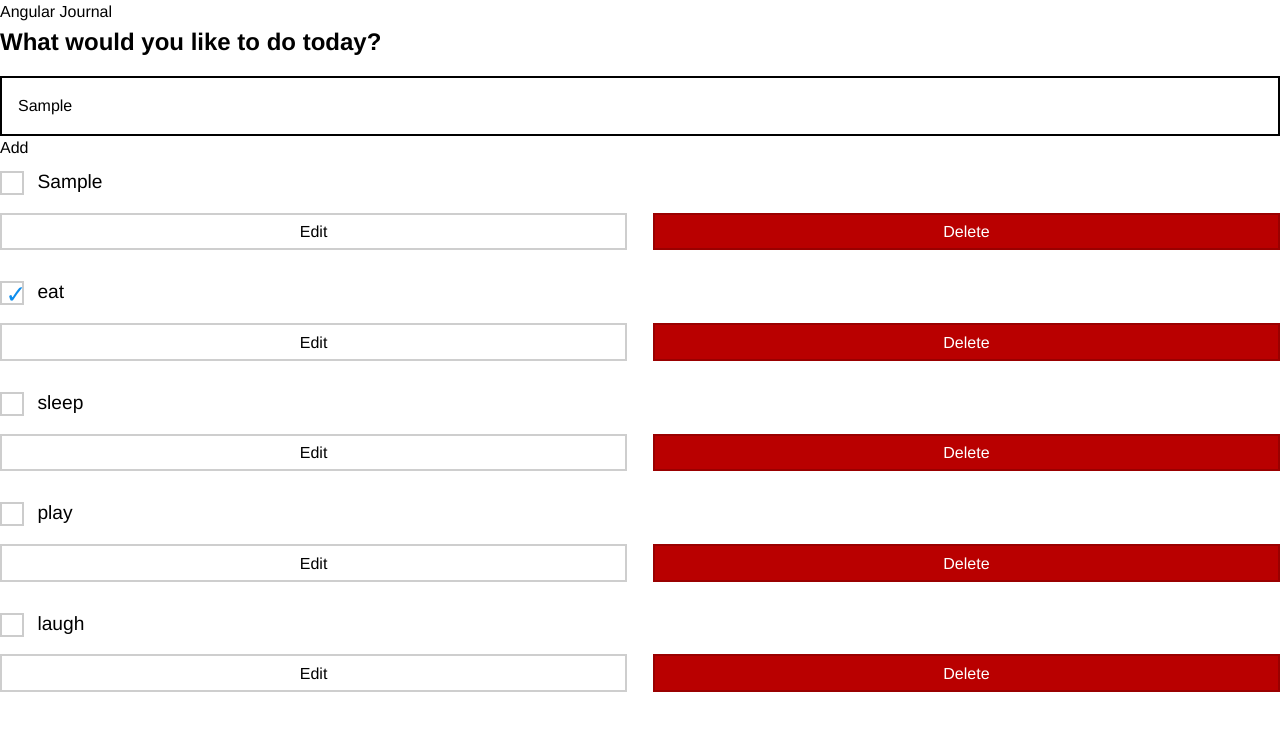
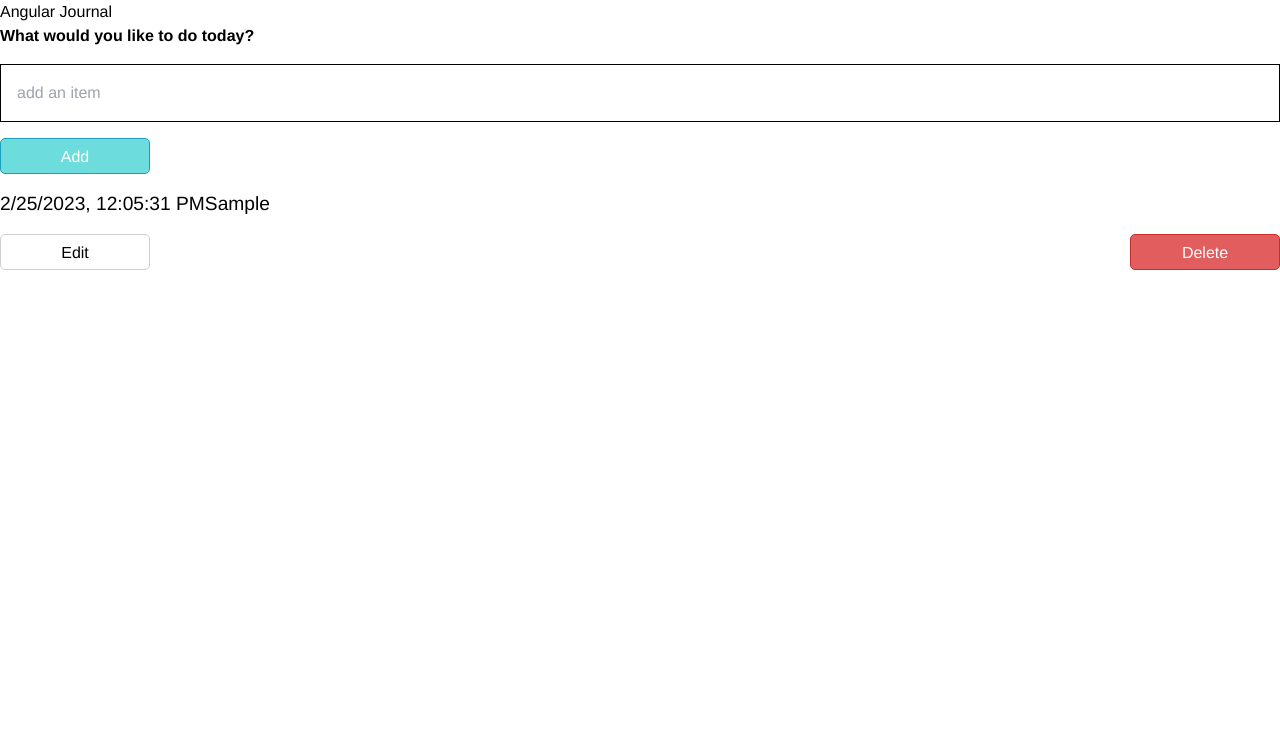
Before and after one commit to mikhaildorox/web_angular_infotecs, an Angular app in the folder angular_journal/: page / in a window 1280 px wide. Both pictures are taken after typing "Sample" into the empty fields and a click on the button "Add". Shown: the top 730 px of the page. Built offline with nearby package versions, Linux system fonts and the light colour scheme.

Commit message:
fix bugs

```diff
--- a/angular_journal/src/app/app.component.css
+++ b/angular_journal/src/app/app.component.css
@@ -4,7 +4,6 @@
 body {
   color: #4d4d4d;
   background-color: #f5f5f5;
-  color: #4d4d4d;
 }
 
 .main {
@@ -23,7 +22,7 @@ body {
 }
 
 label {
-  font-size: 1.5rem;
+  font-size: 1.0rem;
   font-weight: bold;
   display:block;
   padding-bottom: 1rem;
@@ -32,7 +31,7 @@ label {
 .lg-text-input {
   width: 100%;
   padding: 1rem;
-  border: 2px solid #000;
+  border: 1px solid #000;
   display: block;
   box-sizing: border-box;
   font-size: 1rem;
--- a/angular_journal/src/app/app.component.html
+++ b/angular_journal/src/app/app.component.html
@@ -2,21 +2,20 @@
 Содержимое этого файла также называется шаблоном.
 Шаблон определяет представление или то, что вы видите в браузере.-->
 <div class="max-w-2xl container mx-auto pt-5">
-<h1 class="text-center font-bold text-lg">{{ title | titlecase }}</h1>
+<h1 class="text-center font-bold text-lg mb-16">{{ title | titlecase }}</h1>
 
   <label class="flex" for="addItemInput">What would you like to do today?</label>
 <div class="flex flex-col items-center mt-2 mb-2">
   <input
     #newNote
     placeholder="add an item"
-    (keyup.enter)="addNote(newNote.value); newNote.value = ''"
+    (keyup.enter)="addNote(newNote.value); newNote.value = '' "
     class="lg-text-input border rounded w-full mb-2"
     id="addItemInput"
   />
 
-  <button class="border py-2 px-4 rounded bg-red-400" (click)="addNote(newNote.value)">Add</button>
+  <button class="btn btn-primary" (click)="addNote(newNote.value); newNote.value = ''">Add</button>
 </div>
-<!--<app-note [note]="notes[0]"></app-note>-->
 
   <app-note *ngFor="let note of notes; let i = index"
             (remove)="remove(note)" [note]="note"></app-note>
--- a/angular_journal/src/app/app.component.ts
+++ b/angular_journal/src/app/app.component.ts
@@ -12,31 +12,25 @@ import {notes as data} from "./data/notes"
 export class AppComponent {
   title = 'angular journal';
 
-  filter: 'all' | 'active' | 'done' = 'all';
+  filter: 'all' | 'done' = 'all';
 
   notes: INote[] = data
-  // notes: INote[] = [
-  //   { description: 'eat', done: true },
-  //   { description: 'sleep', done: false },
-  //   { description: 'play', done: false },
-  //   { description: 'laugh', done: false },
-  // ];
   get filterNotes() {
     if (this.filter === 'all') {
       return this.notes;
     }
-    return this.notes.filter(item => this.filter === 'done' ? item.done : !item.done);
+    return this.notes.filter(note => this.filter === 'done' ? note.done : !note.done);
   }
 
   addNote(description: string) {
     this.notes.unshift({
-      id: 0,
+      date: new Date().toLocaleString(),
       description,
       done: false
     });
   }
 
-  remove(item: INote) {
-    this.filterNotes.splice(this.filterNotes.indexOf(item), 1);
+  remove(note: INote) {
+    this.filterNotes.splice(this.filterNotes.indexOf(note), 1);
   }
 }
--- a/angular_journal/src/app/components/note/note.component.css
+++ b/angular_journal/src/app/components/note/note.component.css
@@ -1,5 +1,4 @@
 .note {
-  padding: .5rem 0 .75rem 0;
   text-align: left;
   font-size: 1.2rem;
 }
@@ -9,25 +8,20 @@
   margin-bottom: .5rem;
 }
 
-.btn {
-  /* flexbox стили для кнопок меню */
-  flex-basis: 49%;
-}
 
 .btn-save {
-  background-color: #000;
+  background-color: #6cdc85;
   color: #fff;
-  border-color: #000;
-
+  border-color: #57dc73;
 }
 
 .btn-save:hover {
-  background-color: #444242;
+  background-color: #51ea51;
 }
 
 .btn-save:focus {
   background-color: #fff;
-  color: #000;
+  color: #57dc73;
 }
 
 .checkbox-wrapper {
@@ -35,9 +29,9 @@
 }
 
 .btn-warn {
-  background-color: #b90000;
+  background-color: #e25d5d;
   color: #fff;
-  border-color: #9a0000;
+  border-color: #c92e2e;
 }
 
 .btn-warn:hover {
@@ -58,58 +52,3 @@
   font-size: 1rem;
   margin: 1rem 0;
 }
-
-/* Пользовательские чекбоксы
-Адаптировано из https://css-tricks.com/the-checkbox-hack/#custom-designed-radio-buttons-and-checkboxes */
-
-/* Основа для стилизации лэйбла */
-[type="checkbox"]:not(:checked),
-[type="checkbox"]:checked {
-  position: absolute;
-  left: -9999px;
-}
-[type="checkbox"]:not(:checked) + label,
-[type="checkbox"]:checked + label {
-  position: relative;
-  padding-left: 1.95em;
-  cursor: pointer;
-}
-
-/* чекбокс */
-[type="checkbox"]:not(:checked) + label:before,
-[type="checkbox"]:checked + label:before {
-  content: '';
-  position: absolute;
-  left: 0; top: 0;
-  width: 1.25em; height: 1.25em;
-  border: 2px solid #ccc;
-  background: #fff;
-}
-
-/* галочка для чекбокса */
-[type="checkbox"]:not(:checked) + label:after,
-[type="checkbox"]:checked + label:after {
-  content: '\2713\0020';
-  position: absolute;
-  top: .15em; left: .22em;
-  font-size: 1.3em;
-  line-height: 0.8;
-  color: #0d8dee;
-  transition: all .2s;
-  font-family: 'Lucida Sans Unicode', 'Arial Unicode MS', Arial;
-}
-/* изменение галочки чекбокса */
-[type="checkbox"]:not(:checked) + label:after {
-  opacity: 0;
-  transform: scale(0);
-}
-[type="checkbox"]:checked + label:after {
-  opacity: 1;
-  transform: scale(1);
-}
-
-/* доступность */
-[type="checkbox"]:checked:focus + label:before,
-[type="checkbox"]:not(:checked):focus + label:before {
-  border: 2px dotted blue;
-}
--- a/angular_journal/src/app/components/note/note.component.html
+++ b/angular_journal/src/app/components/note/note.component.html
@@ -1,25 +1,6 @@
-<!--<div class="py-4 px-6 border rounded flex items-center flex-col mb-2">-->
-<!--&lt;!&ndash;  <img [src]="note.image" [alt]="note.alt" class="mb-2 w-1/6">&ndash;&gt;-->
-<!--  <h2 class="mb-2 text-md text-center">Note: {{ note.id }}</h2>-->
-
-<!--  <button-->
-<!--    class="border py-2 px-4 rounded"-->
-<!--    [ngClass]="{-->
-<!--      'bg-amber-300': !details,-->
-<!--      'bg-blue-300': details-->
-<!--    }"-->
-<!--    (click)="details = !details"-->
-<!--  >-->
-<!--    {{ details ? 'Hide' : 'Show' }} Details-->
-<!--  </button>-->
-<!--  <p *ngIf="details">{{ note.description }}</p>-->
-<!--&lt;!&ndash;  <p>{{ note.done }}</p>&ndash;&gt;-->
-<!--</div>-->
-
-<div class="note">
-
-  <input [id]="note.description" type="checkbox" (change)="note.done = !note.done" [checked]="note.done" />
-  <label [for]="note.description">{{note.description}}</label>
+<div class="note px-6 py-8 border rounded mb-4 flex flex-col">
+  <span class="font-bold">{{note.date}}</span>
+  <label class="italic underline" [for]="note.description">{{note.description}}</label>
 
   <div class="btn-wrapper" *ngIf="!editable">
     <button class="btn" (click)="editable = !editable">Edit</button>
--- a/angular_journal/src/app/components/note/note.component.ts
+++ b/angular_journal/src/app/components/note/note.component.ts
@@ -9,7 +9,6 @@ import {INote} from "../../models/note";
 export class NoteComponent {
   @Input() note: INote
 
-  details = false
   editable = false;
 
   @Input() newNote: string;
--- a/angular_journal/src/app/data/notes.ts
+++ b/angular_journal/src/app/data/notes.ts
@@ -1,8 +1,6 @@
+
 import {INote} from "../models/note";
 
 export const notes: INote[] = [
-  { id: 1, description: 'eat', done: true },
-  { id: 2, description: 'sleep', done: false },
-  { id: 3, description: 'play', done: false },
-  { id: 4, description: 'laugh', done: false },
+
 ];
--- a/angular_journal/src/app/models/note.ts
+++ b/angular_journal/src/app/models/note.ts
@@ -2,7 +2,7 @@
 что такое note и как с ним взаимодействовать.
 Для списка дел, note это объект у которого есть описание (description) и он может быть выполнен (done).*/
 export interface INote {
-  id: number
+  date: string
   description: string
   done: boolean
 }
--- a/angular_journal/src/styles.css
+++ b/angular_journal/src/styles.css
@@ -15,9 +15,11 @@ body {
 }
 
 .btn {
+  width: 150px;
   color: #000;
   background-color: #fff;
-  border: 2px solid #cecece;
+  border: 1px solid #cecece;
+  border-radius: 5px;
   padding: .35rem 1rem .25rem 1rem;
   font-size: 1rem;
 }
@@ -37,25 +39,22 @@ body {
 
 .btn-primary {
   color: #fff;
-  background-color: #000;
-  width: 100%;
-  padding: .75rem;
-  font-size: 1.3rem;
-  border: black solid 2px;
+  background-color: #6cdcdc;
+  font-size: 1.0rem;
+  border: #10b7c7 solid 1px;
   margin: 1rem 0;
 }
 
 .btn-primary:hover {
-  background-color: #444242;
+  background-color: #10b7c7;
 }
 
 .btn-primary:focus {
-  color: #000;
+  color: #fff;
   outline: none;
-  border: #000 solid 2px;
-  background-color: #d7ecff;
+  border: #1da0bd solid 1px;
 }
 
 .btn-primary:active {
-  background-color: #212020;
+  background-color: #1da0bd;
 }
```
